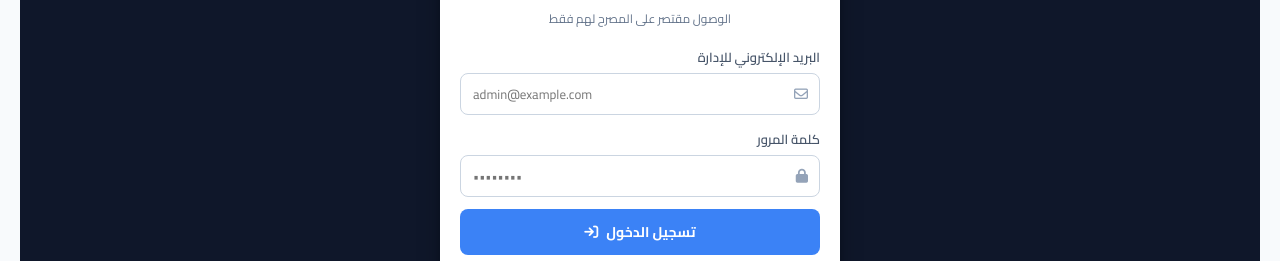
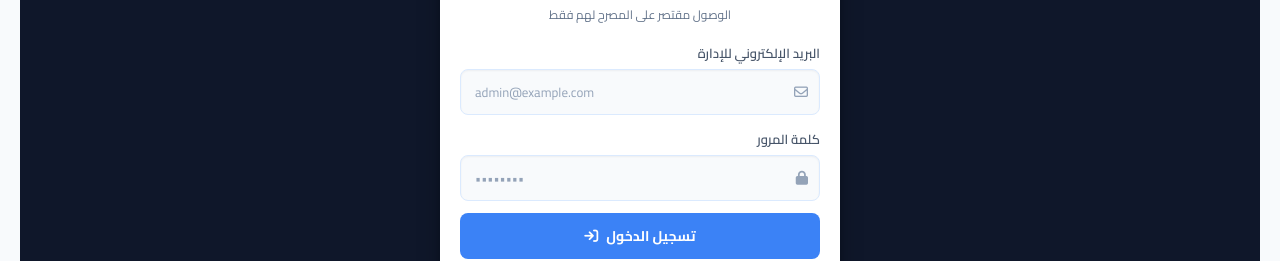
Before and after one commit to datetoolofficial-netizen/date_tools, a Next.js app: page /admin_login in a window 1280 px wide. Shown: the part 304-565 px from the top of the page. Built offline with nearby package versions, Linux system fonts and the light colour scheme; no server answers.

Commit message:
style: improve admin login inputs

```diff
--- a/app/admin_login/AdminLogin.css
+++ b/app/admin_login/AdminLogin.css
@@ -87,21 +87,45 @@
     font-size: 14px;
 }
 
-.form-group input {
+.login-page-wrapper .form-group input {
     width: 100%;
-    padding: 8px 35px 8px 12px;
-    border: 1px solid #cbd5e1;
+    min-height: 46px;
+    padding: 10px 38px 10px 14px;
+    border: 1px solid #dbeafe;
     border-radius: 8px;
+    background: #f8fafc;
+    color: #0f172a;
     box-sizing: border-box;
     font-family: 'Cairo', sans-serif;
     font-size: 13px;
-    transition: all 0.3s;
+    caret-color: #2563eb;
+    box-shadow: inset 0 1px 2px rgba(15, 23, 42, 0.05);
+    transition: background-color 0.2s ease, border-color 0.2s ease, box-shadow 0.2s ease;
     outline: none;
 }
 
-.form-group input:focus {
+.login-page-wrapper .form-group input::placeholder {
+    color: #94a3b8;
+    opacity: 1;
+}
+
+.login-page-wrapper .form-group input:hover {
+    background: #ffffff;
+    border-color: #93c5fd;
+}
+
+.login-page-wrapper .form-group input:focus {
+    background: #ffffff;
     border-color: #3b82f6;
-    box-shadow: 0 0 0 3px rgba(59, 130, 246, 0.1);
+    box-shadow: 0 0 0 3px rgba(59, 130, 246, 0.14);
+}
+
+.login-page-wrapper .form-group input:-webkit-autofill,
+.login-page-wrapper .form-group input:-webkit-autofill:hover,
+.login-page-wrapper .form-group input:-webkit-autofill:focus {
+    -webkit-text-fill-color: #0f172a;
+    box-shadow: 0 0 0 1000px #ffffff inset;
+    transition: background-color 9999s ease-out 0s;
 }
 
 .captcha-container {
--- a/app/version.js
+++ b/app/version.js
@@ -1,4 +1,4 @@
 export const APP_VERSION = '0.3.27';
 export const APP_VERSION_DATE = '2026-08-11';
-export const ADMIN_VERSION = '0.1.28';
-export const ADMIN_VERSION_DATE = '2026-08-10';
+export const ADMIN_VERSION = '0.1.29';
+export const ADMIN_VERSION_DATE = '2026-08-11';
```
Also changed, not shown: 2 other files (tests, documents, lock files or other folders).
